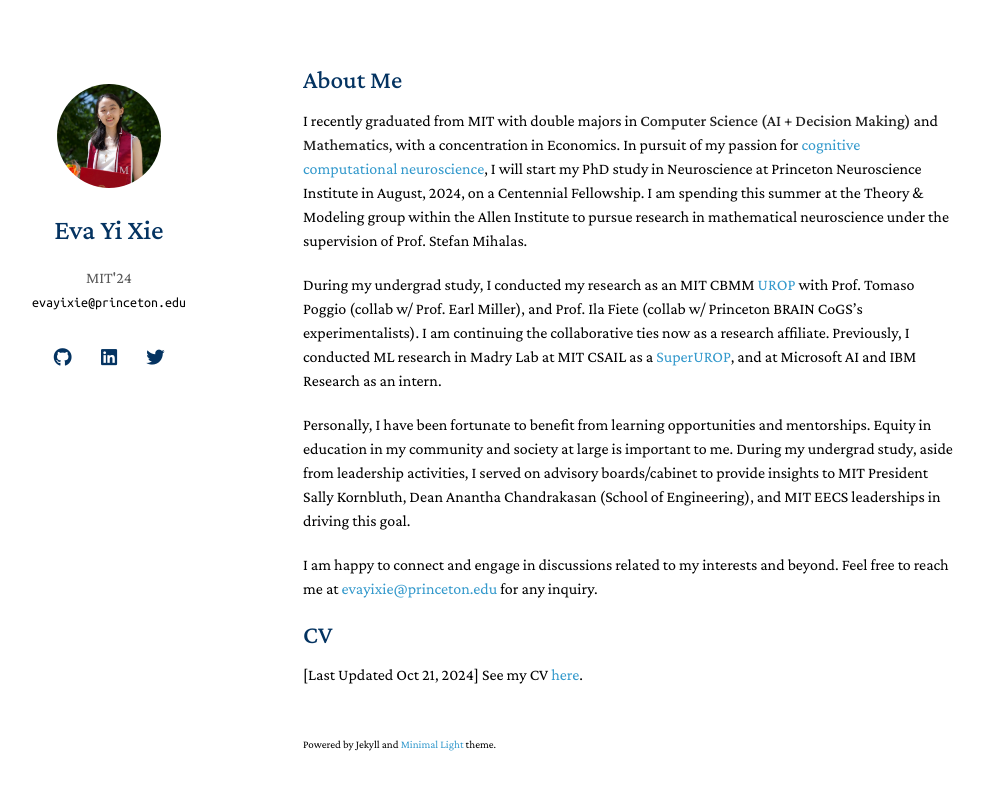
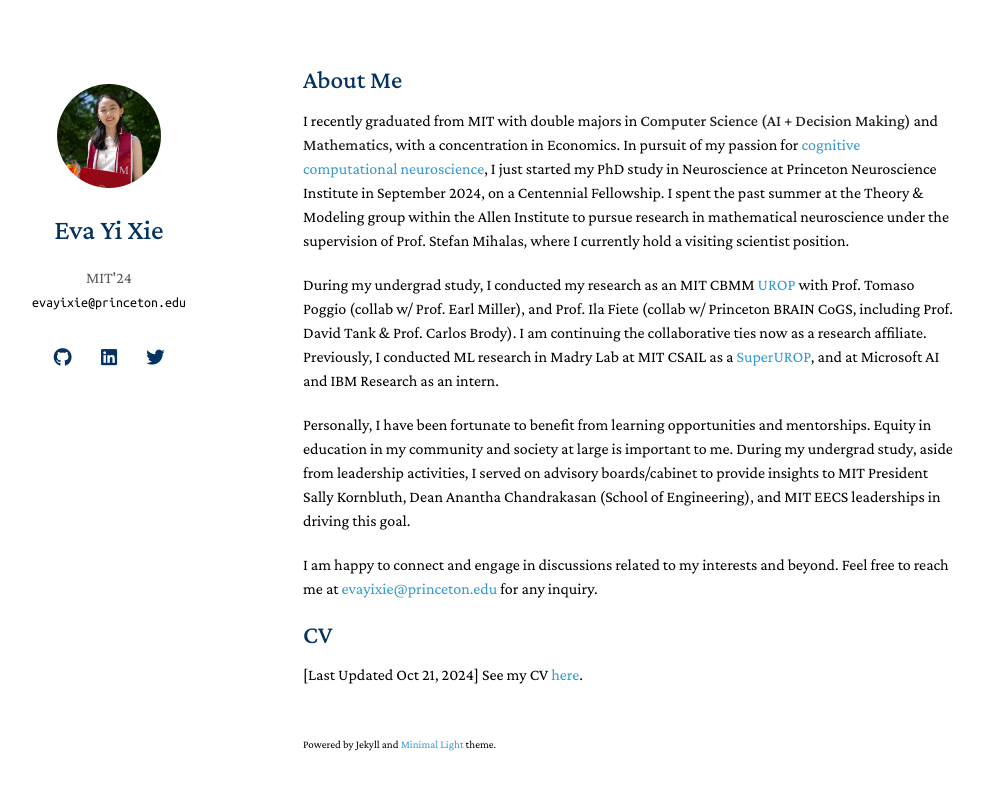
Before and after one commit to minzsiure/minzsiure.github.io, a Jekyll site: the page built from index.md, in a window 1280 px wide. Shown: the top 790 px of the page, without its empty margins (167-1151 px from the left). Built offline with Jekyll 4.4.1, drawn with Linux system fonts in a browser that asks for light colours; nearby versions of some CDN libraries; a style sheet for code colours, icons or effects is not loaded.

Commit message:
new desc

```diff
--- a/index.md
+++ b/index.md
@@ -3,11 +3,11 @@
 ---
 
 <h2 id="about">About Me</h2>
-I recently graduated from MIT with double majors in **Computer Science (AI + Decision Making)** and **Mathematics**, with a concentration in Economics. In pursuit of my passion for [cognitive computational neuroscience](https://www.nature.com/articles/s41593-018-0210-5#:~:text=The%20goal%20of%20cognitive%20computational,perform%20real%2Dworld%20cognitive%20tasks){:target="_blank"}, I will start my PhD study in Neuroscience at Princeton Neuroscience Institute in August, 2024, on a Centennial Fellowship. I am spending this summer at the Theory & Modeling group within the Allen Institute to pursue research in mathematical neuroscience under the supervision of Prof. Stefan Mihalas.
+I recently graduated from MIT with double majors in **Computer Science (AI + Decision Making)** and **Mathematics**, with a concentration in Economics. In pursuit of my passion for [cognitive computational neuroscience](https://www.nature.com/articles/s41593-018-0210-5#:~:text=The%20goal%20of%20cognitive%20computational,perform%20real%2Dworld%20cognitive%20tasks){:target="_blank"}, I just started my PhD study in Neuroscience at Princeton Neuroscience Institute in September 2024, on a Centennial Fellowship. I spent the past summer at the Theory & Modeling group within the Allen Institute to pursue research in mathematical neuroscience under the supervision of Prof. Stefan Mihalas, where I currently hold a visiting scientist position.
 
 <!-- I am interested in how population of neurons encodes information and participates in learning, memory, and other cognitive functions. Additionally, I am interested in exploring any low dimensional representations being shared across various tasks and/or organisms. I study this line of work through close collaboration with experimentalists, and keep an eye out for their potential applications in building intelligent systems or understanding neurological disorders. -->
 
-During my undergrad study, I conducted my research as an MIT CBMM [UROP](https://cbmm.mit.edu/about/people/xie) with Prof. Tomaso Poggio (collab w/ Prof. Earl Miller), and Prof. Ila Fiete (collab w/ Princeton BRAIN CoGS's experimentalists). I am continuing the collaborative ties now as a research affiliate. Previously, I conducted ML research in Madry Lab at MIT CSAIL as a [SuperUROP](https://superurop.mit.edu/scholars/eva-yi-xie/), and at Microsoft AI and IBM Research as an intern.
+During my undergrad study, I conducted my research as an MIT CBMM [UROP](https://cbmm.mit.edu/about/people/xie) with Prof. Tomaso Poggio (collab w/ Prof. Earl Miller), and Prof. Ila Fiete (collab w/ Princeton BRAIN CoGS, including Prof. David Tank & Prof. Carlos Brody). I am continuing the collaborative ties now as a research affiliate. Previously, I conducted ML research in Madry Lab at MIT CSAIL as a [SuperUROP](https://superurop.mit.edu/scholars/eva-yi-xie/), and at Microsoft AI and IBM Research as an intern.
 
 Personally, I have been fortunate to benefit from learning opportunities and mentorships. Equity in education in my community and society at large is important to me. During my undergrad study, aside from leadership activities, I served on advisory boards/cabinet to provide insights to MIT President Sally Kornbluth, Dean Anantha Chandrakasan (School of Engineering), and MIT EECS leaderships in driving this goal.
 
```
